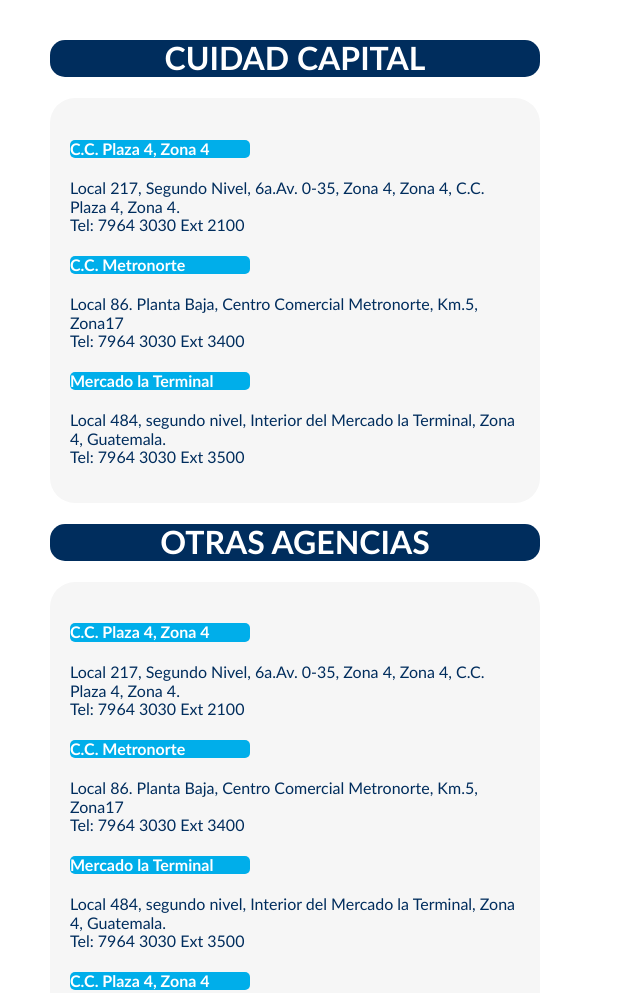
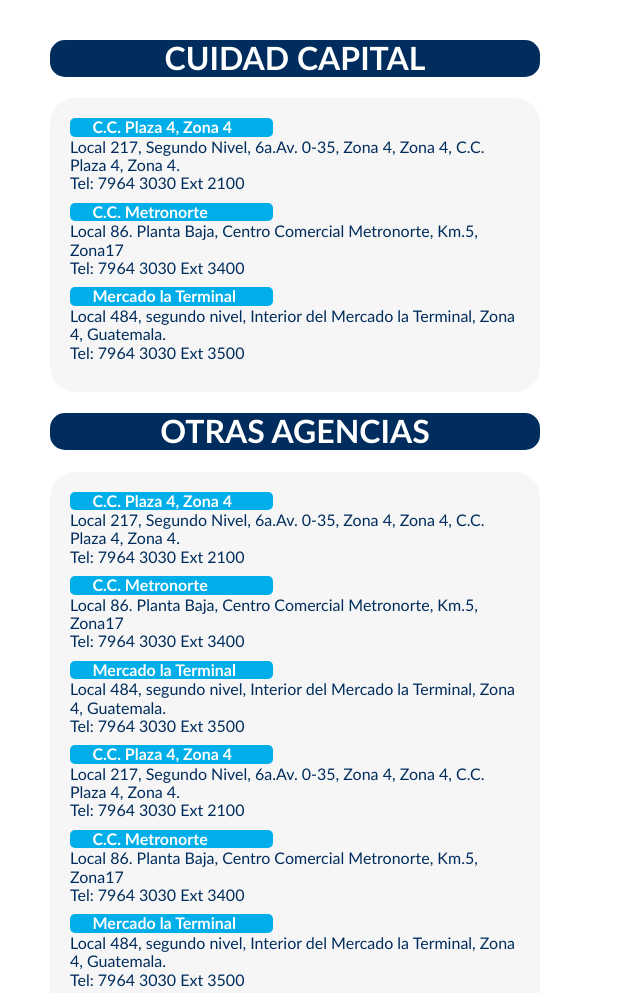
Before and after one commit to Atriox117/agenciasI.github.io, a plain HTML site: page index.html in a window 1280 px wide. Shown: the top 993 px of the page, without its empty margins (0-640 px from the left). Drawn offline with Linux system fonts and the light colour scheme.

Commit message:
Espacio entre párrafos

```diff
--- a/css/estilos.css
+++ b/css/estilos.css
@@ -1,9 +1,6 @@
 /* Colores */
 /* #002D5D - AZUL */
 /* #00AEEA - CELESTE */
-.p-h {
-    text-align: justify;
-}
 
 .agencias {
     margin: 40px 0px;
@@ -35,7 +32,7 @@
     /* box-shadow: 0 4px 8px rgba(0, 0, 0, 0.1); */
     /* text-align: center; */
     width: 490px;
-    margin: 0;
+    /* margin: auto; */
 }
 
 .h4-f-cuadrotexto-agencia {
@@ -43,9 +40,12 @@
     left: 20px;
     width: 40%;
     height: 100%;
+    padding-left: 5%;
+    /* text-align: center; */
     background-color: #00AEEA;
     border-radius: 5px;
     color: white;
+    margin: 0;
 }
 
 .h4-transparencia {
@@ -56,14 +56,14 @@
     border-radius: 5px;
 }
 
-.h4-fondotexto-agencia {
+/* .h4-fondotexto-agencia {
     color: white;
-    text-align: left;
+    text-align: center;
     background-color: #00AEEA;
     padding: 0.2%;
     border-radius: 5px;
     display: inline;
-}
+} */
 
 .c-agencia {
     font-family: 'Gill Sans', 'Gill Sans MT', Calibri, 'Trebuchet MS', sans-serif;
@@ -75,10 +75,18 @@
     /* box-shadow: 0 4px 8px rgba(0, 0, 0, 0.1); */
     text-align: left;
     width: 450px;
+    /* margin: auto; */
+    margin: 0;
 }
 
 .negrita {
     font-weight: bold;
+}
+
+.p-c-agencia {
+    margin-bottom: 10px;
+    margin-top: 1px;
+    /* margin-bottom: 0; */
 }
 
 /* .icono-agencia {
--- a/index.html
+++ b/index.html
@@ -16,19 +16,19 @@
         </div>
         <div class="c-agencia">
             <h4 class="h4-f-cuadrotexto-agencia">C.C. Plaza 4, Zona 4</h4>
-            <p>
+            <p class="p-c-agencia">
                 Local 217, Segundo Nivel, 6a.Av. 0-35, Zona 4, Zona 4, C.C. Plaza 4, Zona 4. <br>
                 Tel: 7964 3030 Ext 2100 <br>
             </p>
 
             <h4 class="h4-f-cuadrotexto-agencia">C.C. Metronorte</h4>
-            <p>
+            <p class="p-c-agencia">
                 Local 86. Planta Baja, Centro Comercial Metronorte, Km.5, Zona17 <br>
                 Tel: 7964 3030 Ext 3400 <br>
             </p>
 
             <h4 class="h4-f-cuadrotexto-agencia">Mercado la Terminal</h4>
-            <p>
+            <p class="p-c-agencia">
                 Local 484, segundo nivel, Interior del Mercado la Terminal, Zona 4, Guatemala. <br>
                 Tel: 7964 3030 Ext 3500 <br>
             </p>
@@ -40,37 +40,37 @@
         </div>
         <div class="c-agencia">
             <h4 class="h4-f-cuadrotexto-agencia">C.C. Plaza 4, Zona 4</h4>
-            <p>
+            <p class="p-c-agencia">
                 Local 217, Segundo Nivel, 6a.Av. 0-35, Zona 4, Zona 4, C.C. Plaza 4, Zona 4. <br>
                 Tel: 7964 3030 Ext 2100 <br>
             </p>
 
             <h4 class="h4-f-cuadrotexto-agencia">C.C. Metronorte</h4>
-            <p>
+            <p class="p-c-agencia">
                 Local 86. Planta Baja, Centro Comercial Metronorte, Km.5, Zona17 <br>
                 Tel: 7964 3030 Ext 3400 <br>
             </p>
 
             <h4 class="h4-f-cuadrotexto-agencia">Mercado la Terminal</h4>
-            <p>
+            <p class="p-c-agencia">
                 Local 484, segundo nivel, Interior del Mercado la Terminal, Zona 4, Guatemala. <br>
                 Tel: 7964 3030 Ext 3500 <br>
             </p>
 
             <h4 class="h4-f-cuadrotexto-agencia">C.C. Plaza 4, Zona 4</h4>
-            <p>
+            <p class="p-c-agencia">
                 Local 217, Segundo Nivel, 6a.Av. 0-35, Zona 4, Zona 4, C.C. Plaza 4, Zona 4. <br>
                 Tel: 7964 3030 Ext 2100 <br>
             </p>
 
             <h4 class="h4-f-cuadrotexto-agencia">C.C. Metronorte</h4>
-            <p>
+            <p class="p-c-agencia">
                 Local 86. Planta Baja, Centro Comercial Metronorte, Km.5, Zona17 <br>
                 Tel: 7964 3030 Ext 3400 <br>
             </p>
 
             <h4 class="h4-f-cuadrotexto-agencia">Mercado la Terminal</h4>
-            <p>
+            <p class="p-c-agencia">
                 Local 484, segundo nivel, Interior del Mercado la Terminal, Zona 4, Guatemala. <br>
                 Tel: 7964 3030 Ext 3500 <br>
             </p>
```
